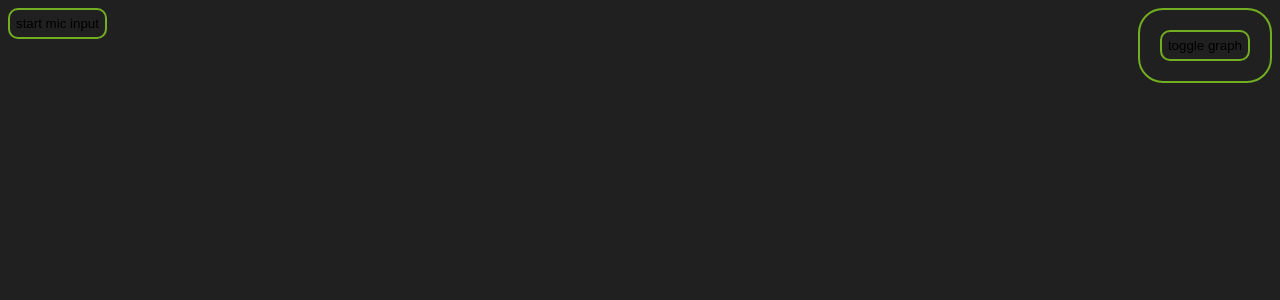
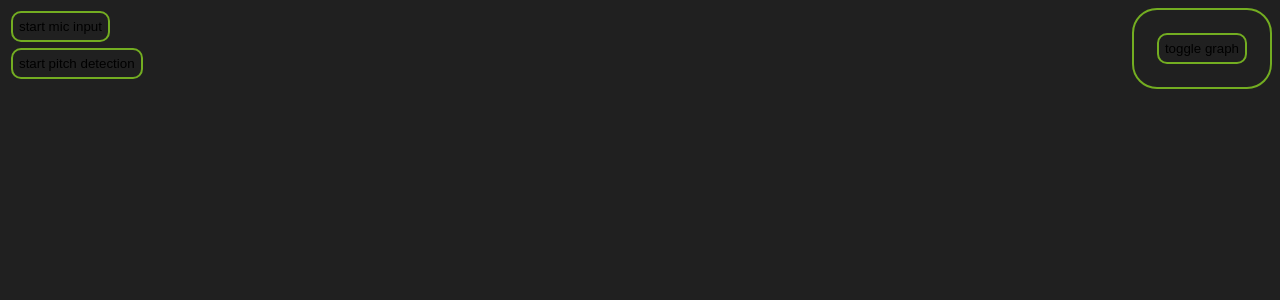
Before and after one commit to maxfarr/music-education-tools, a React (Vite) app: page / in a window 1280 px wide. Shown: the top 300 px of the page. Built offline with nearby package versions, Linux system fonts and the light colour scheme.

Commit message:
created start detection button, reorganized a bit more

```diff
--- a/src/App.jsx
+++ b/src/App.jsx
@@ -6,6 +6,7 @@ const BATCHES = 70;
 const GRAPH_WIDTH = 700;
 const GRAPH_HEIGHT = 400;
 const GRAPH_UPDATE_MS = 40;
+const PITCH_DETECT_MS = 100;
 
 const SamplesContext = createContext();
 
@@ -13,6 +14,7 @@ const lineGreenHex = "#73AD21";
 const backgroundHex = "#202020";
 const buttonStyle = {
   borderRadius: "10px",
+  margin: "3px",
   border: "2px solid " + lineGreenHex,
   backgroundColor: backgroundHex,
   padding: "6px",
@@ -25,7 +27,14 @@ function App() {
   return (
     <>
       <SamplesContext.Provider value={{ samples: samples }}>
-        <StartButton samples={samples} />
+        <div className="buttons" style={{ float: "left" }}>
+          <div>
+            <StartMicButton samples={samples} />
+          </div>
+          <div>
+            <StartDetectionButton samples={samples} />
+          </div>
+        </div>
 
         <div
           className="graphWidget"
@@ -36,7 +45,7 @@ function App() {
             float: "right",
           }}
         >
-          {graphEnabled ? <Graph data={samples} /> : null}
+          {graphEnabled ? <Graph samples={samples} /> : null}
           <ToggleGraphButton setEnabled={setGraphEnabled} />
         </div>
       </SamplesContext.Provider>
@@ -44,7 +53,7 @@ function App() {
   );
 }
 
-function StartButton({ samples }) {
+function StartMicButton({ samples }) {
   const [context, setContext] = useState();
 
   async function start() {
@@ -118,7 +127,7 @@ function ToggleGraphButton({ setEnabled }) {
   );
 }
 
-function Graph({ data }) {
+function Graph({ samples }) {
   const [, setSucks] = useState();
 
   let line = d3
@@ -130,12 +139,11 @@ function Graph({ data }) {
       return d[1] * 300;
     });
 
-  useEffect(() => {
-    let id = setInterval(() => {
+  setInterval(() => {
     setSucks();
     let datavals = [];
-      if (!(data.current === undefined || data.current.length === 0)) {
-        data.current.map((value, index) => {
+    if (!(samples.current === undefined || samples.current.length === 0)) {
+      samples.current.map((value, index) => {
         datavals.push([index, value]);
         return value;
       });
@@ -160,8 +168,6 @@ function Graph({ data }) {
       .style("stroke-width", 3)
       .style("fill", "none");
   }, GRAPH_UPDATE_MS);
-    return () => clearInterval(id);
-  }, [data, line]);
 
   return (
     <div className="frame">
@@ -170,4 +176,18 @@ function Graph({ data }) {
   );
 }
 
+function StartDetectionButton({ samples }) {
+  async function initDetection() {
+    setInterval(() => {
+      console.log("detecting lol");
+    }, PITCH_DETECT_MS);
+  }
+
+  return (
+    <button onClick={initDetection} style={buttonStyle}>
+      start pitch detection
+    </button>
+  );
+}
+
 export default App;
```
Lines whose indentation alone changed are shown as unchanged.
